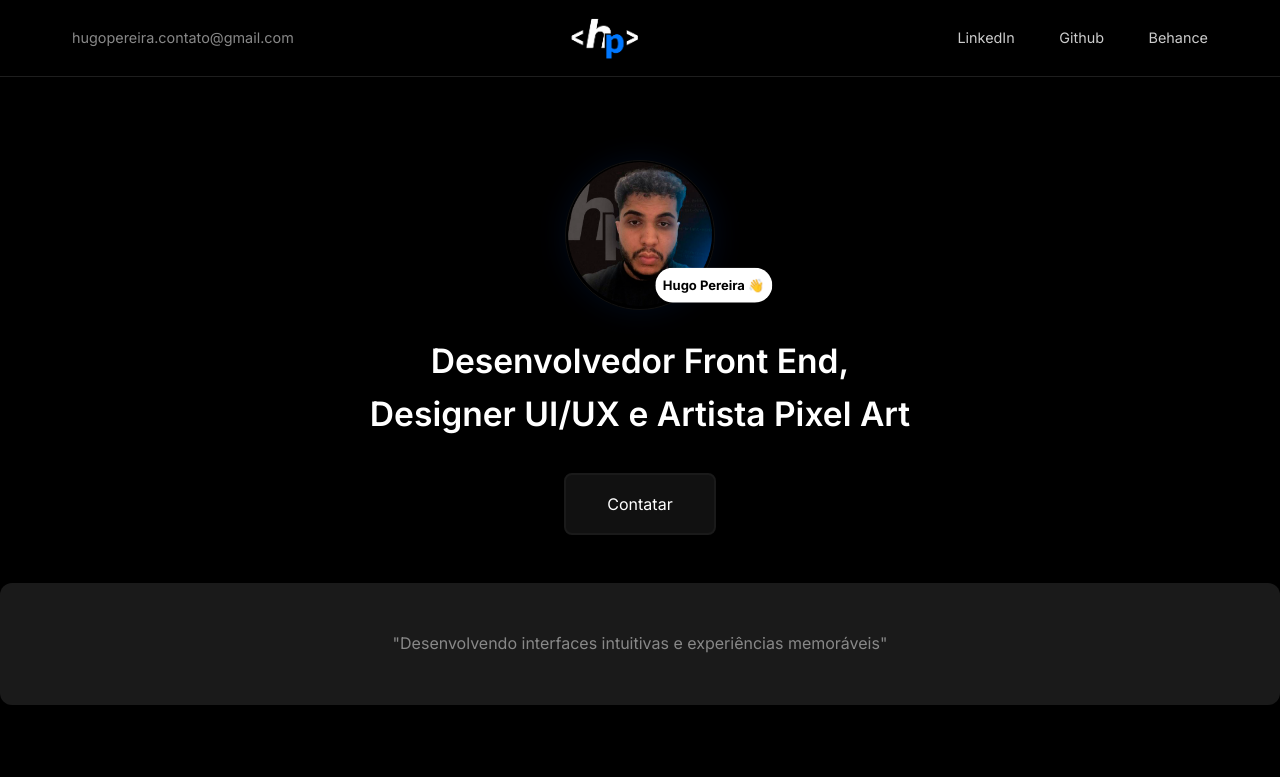
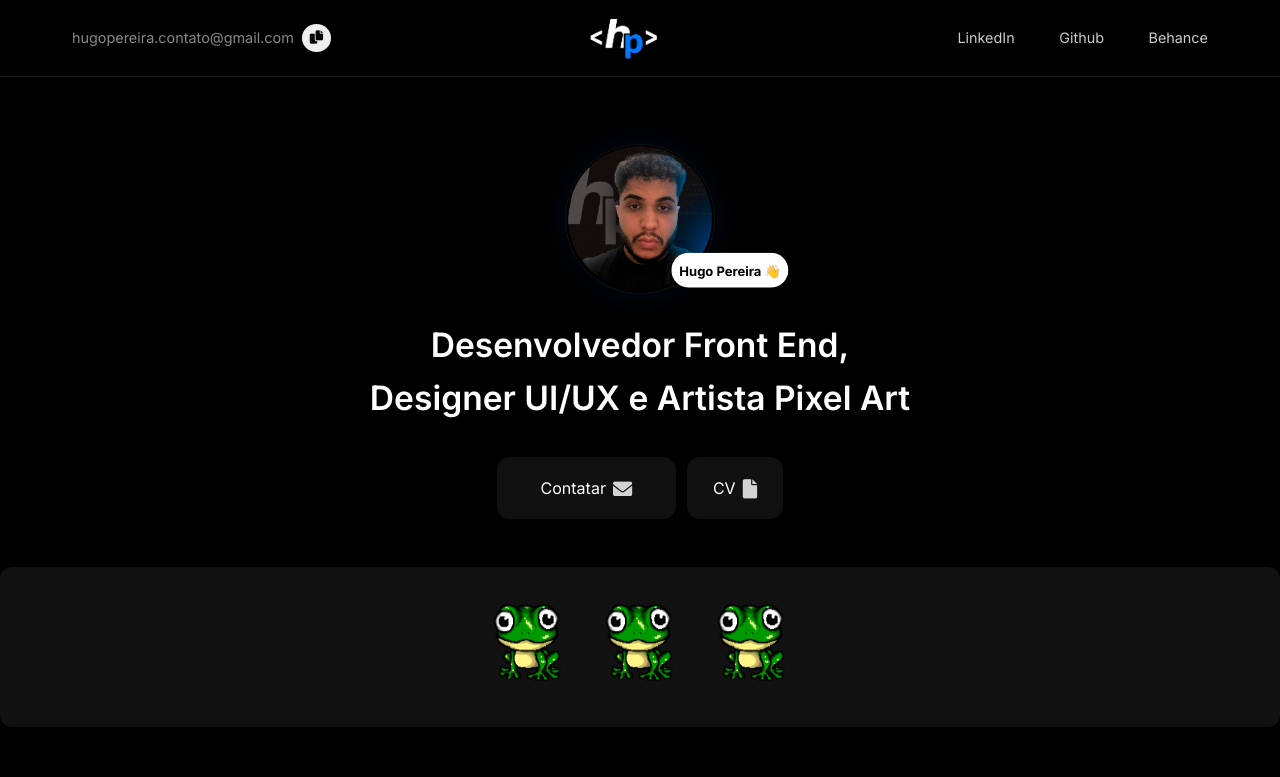
Before and after one commit to hvgopereira/my-portfolio, a website built with Vite: page index.html in a window 1280 px wide. Shown: the top 777 px of the page. Built offline with nearby package versions, Linux system fonts and the light colour scheme.

Commit message:
chore: header/main improvement

```diff
--- a/index.html
+++ b/index.html
@@ -12,7 +12,11 @@
     <header>
         <nav>
 
-            <div class="email">hugopereira.contato@gmail.com</div>
+            <div class="email">
+               <span id="email">hugopereira.contato@gmail.com</span>
+               <button class="mail-copy" onclick="copyEmail()"><i class="fa-solid fa-copy"></i></button>
+            </div>
+
             <div class="logo">
                <img src="images/logohugo.png" alt="HP">
            </div>
@@ -45,14 +49,20 @@
                 <h2>Desenvolvedor Front End,<br>
                     Designer UI/UX e <span>Artista Pixel Art</span></h2>
 
-                  <button class="contact-btn">Contatar</button>
+                  <div class="btns-front">
+                     <button class="contact-btn" style="display: flex; gap: 7px; justify-content: center; align-items: center;">Contatar <i class="fa-solid fa-envelope" style="color: rgb(211, 211, 211); font-size: 1.2rem;"></i></button>
+                     <button class="cv-btn" style="display: flex; gap: 7px; justify-content: center; align-items: center;">CV <i class="fa-solid fa-file" style="color: rgb(211, 211, 211); font-size: 1.2rem;"></i> </button>
+                  </div>
 
                 <section class="caroulseu-section">
                   <div class="carousel">
                      <div class="carousel-container">
                            <div class="carousel-slide">
-                              <p>"Desenvolvendo interfaces intuitivas e experiências memoráveis"</p>
+                              <img style="width: 6rem;" src="images/frog-idea-2v.gif" alt="">
+                              <img style="width: 6rem;" src="images/frog-idea-2v.gif" alt="">
+                              <img style="width: 6rem;" src="images/frog-idea-2v.gif" alt="">
                            </div>
+
                            <div class="carousel-slide">
                               <p>"Transformando ideias em designs funcionais e elegantes"</p>
                            </div>
@@ -161,8 +171,18 @@
         <p>&copy; 2024 Hugo Pereira. Todos os direitos reservados.</p>
     </footer>
 
-    <script src="main.js" type="module">
+    <script src="main.js"></script>
+      <script>
         // Previous JavaScript remains the same
+        function copyEmail() {
+         var emailText = document.getElementById("email").innerText;
+
+         navigator.clipboard.writeText(emailText).then(function() {
+               alert("Email copiado: " + emailText);
+         }, function(err) {
+               console.error("Erro ao copiar o email: ", err);
+         });
+      }
 
         // Carousel functionality
         const carousel = document.querySelector('.carousel-container');
@@ -188,8 +208,12 @@
         setInterval(() => {
             currentSlide = (currentSlide + 1) % slides.length;
             updateCarousel();
-        }, 5000);
-    </script>
+        }, 10000);
+
+         // Função para copiar o email
+    // Função para copiar o email
+
+
    </script>
 </body>
 </html>
--- a/style.css
+++ b/style.css
@@ -5,7 +5,7 @@
    --text-color-muted: #888888;
    --background-color: #000000;
    --card-background: #111111;
-   --hover-color: #1a1a1a;
+   --hover-color: #111111;
    --border-color: #1e1e1e;
 }
 
@@ -25,6 +25,27 @@ body {
 }
 
 /* Header Styles */
+
+
+
+.mail-copy {
+   padding: 0.4rem 0.5rem;
+   border-radius: 100%;
+   border: none;
+
+   cursor: pointer;
+
+   transition: all 0.3s ease-in-out;
+}
+
+.mail-copy:hover {
+   background-color: #0066ff;
+   color: white;
+}
+
+.mail-copy:active {
+   transform: scale(1.1);
+}
 
 
 .logo img {
@@ -68,6 +89,12 @@ nav {
 }
 
 .email {
+   display: flex;
+   justify-content: center;
+   align-items: center;
+
+   gap: 0.5rem;
+
    color: var(--text-color-muted);
    font-size: 0.9rem;
 }
@@ -124,7 +151,7 @@ section {
    animation: float 3s ease-in-out infinite;
    position: absolute;
    top: 91%;
-   left: 99%;
+   left: 110%;
 
    background: white;
    border-radius: 30px;
@@ -159,7 +186,7 @@ section {
 
 
 .profile-image img {
-   margin-top: 10rem;
+   margin-top: 9rem;
    width: 150px;
    height: 150px;
    border-radius: 50%;
@@ -196,13 +223,33 @@ section {
    font-weight: normal;
 }
 
+.btns-front {
+   display: flex;
+   gap: 0.7rem;
+}
+
 .contact-btn {
    padding: 1.2rem 2.6rem;
    font-size: 1rem;
    background-color: rgb(17, 17, 17);
    color: var(--text-color);
    border: 2px solid var(--hover-color);
-   border-radius: 8px;
+   border-radius: 13px;
+   cursor: pointer;
+   transition: all 0.3s;
+   margin-top: 2rem;
+   margin-bottom: 3rem;
+
+   font-family: "Inter";
+}
+
+.cv-btn {
+   padding: 1.2rem 1.5rem;
+   font-size: 1rem;
+   background-color: rgb(17, 17, 17);
+   color: var(--text-color);
+   border: 2px solid var(--hover-color);
+   border-radius: 13px;
    cursor: pointer;
    transition: all 0.3s;
    margin-top: 2rem;
@@ -216,6 +263,12 @@ section {
    border-color: var(--secondary-color);
 }
 
+.cv-btn:hover {
+   background-color: var(--hover-color);
+   border-color: var(--secondary-color);
+
+}
+
 /* Carousel Styles */
 .carousel.sections {
    width: 100%;
@@ -225,11 +278,14 @@ section {
    width: 100vw;
    max-width: 100%;
    margin: 0 auto;
-   background: #1a1a1a;
+   background: #111111;
    border-radius: 12px;
    padding: 2rem;
    position: relative;
    overflow: hidden;
+
+   justify-content: center;
+   align-items: center;
 }
 
 .carousel-container {
@@ -239,9 +295,13 @@ section {
 
 .carousel-slide {
    min-width: 100%;
-   padding: 1rem;
+   /* padding: 1rem; */
    text-align: center;
    color: var(--text-color-muted);
+   display: flex;
+   justify-content: center;
+   align-items: center;
+   gap: 1rem;
 }
 
 .carousel-controls {
@@ -249,12 +309,12 @@ section {
    display: none;
    justify-content: center;
    gap: 1rem;
-   margin-top: 1.5rem;
+   /* margin-top: 1.5rem; */
 }
 
 .carousel-dot {
-   width: 8px;
-   height: 8px;
+   width: 4px;
+   height: 4px;
    border-radius: 50%;
    background-color: var(--text-color-muted);
    cursor: pointer;
```
Also changed, not shown: images/frog-idea-2v.gif (added).
